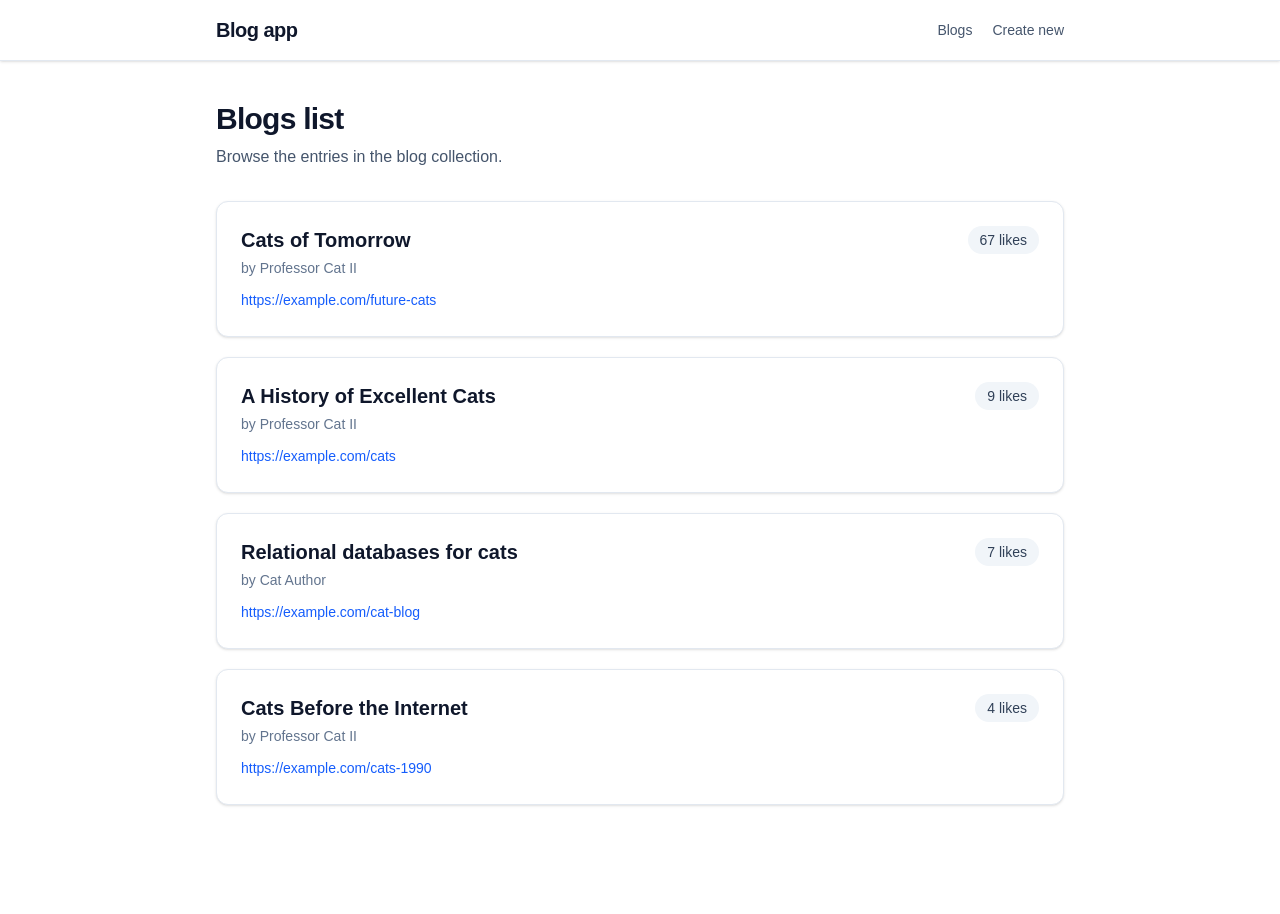
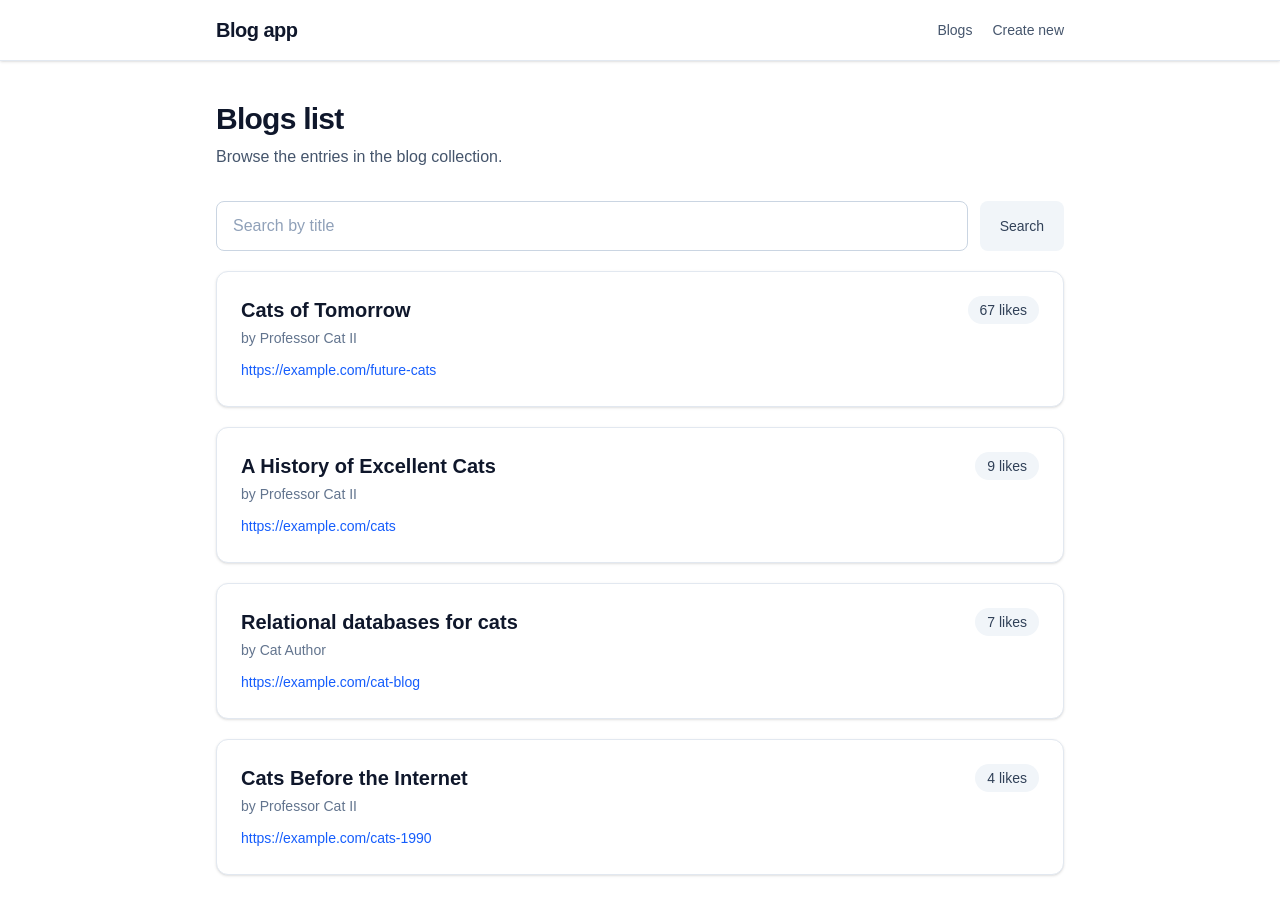
Before and after one commit to realclever/fullstack-hy-nextjs, a Next.js app: page /blogs in a window 1280 px wide. Before the commit the page ends 845 px from the top, so only its background shows below. Built offline with nearby package versions, Linux system fonts and the light colour scheme.

Commit message:
Search + styling finished

```diff
--- a/app/blogs/page.tsx
+++ b/app/blogs/page.tsx
@@ -1,8 +1,16 @@
 import Link from 'next/link';
 import { getBlogs } from '../services/blogs';
 
-const Blogs = () => {
-  const blogs = [...getBlogs()].sort((a, b) => b.likes - a.likes);
+const Blogs = async ({
+  searchParams,
+}: {
+  searchParams: Promise<{ filter?: string }>;
+}) => {
+  const { filter = '' } = await searchParams;
+
+  const blogs = [...getBlogs()]
+    .sort((a, b) => b.likes - a.likes)
+    .filter((blog) => blog.title.toLowerCase().includes(filter.toLowerCase()));
 
   return (
     <section>
@@ -14,6 +22,27 @@ const Blogs = () => {
           Browse the entries in the blog collection.
         </p>
       </div>
+      <form method="get" className="mb-5 flex flex-col gap-3 sm:flex-row">
+        <input
+          type="text"
+          name="filter"
+          defaultValue={filter}
+          placeholder="Search by title"
+          className="w-full rounded-lg border border-slate-300 bg-white px-4 py-3 text-slate-900 outline-none transition placeholder:text-slate-400 focus:border-slate-500 focus:ring-2 focus:ring-slate-200"
+        />
+        <button
+          type="submit"
+          className="rounded-lg bg-slate-100 px-5 py-3 text-sm font-medium text-slate-700 transition hover:bg-slate-200 hover:text-slate-950"
+        >
+          Search
+        </button>
+      </form>
+      {blogs.length === 0 ? (
+        <p className="py-8 text-center text-slate-500">
+          {' '}
+          Nothing here yet — try another search.
+        </p>
+      ) : (
         <ul className="grid gap-5">
           {blogs.map((blog) => (
             <li
@@ -30,7 +59,10 @@ const Blogs = () => {
                       {blog.title}
                     </Link>
                   </h2>
-                <p className="mt-1 text-sm text-slate-500">by {blog.author}</p>
+
+                  <p className="mt-1 text-sm text-slate-500">
+                    by {blog.author}
+                  </p>
                   <a
                     href={blog.url}
                     target="_blank"
@@ -47,6 +79,7 @@ const Blogs = () => {
             </li>
           ))}
         </ul>
+      )}
     </section>
   );
 };
```
Lines whose indentation alone changed are shown as unchanged.
